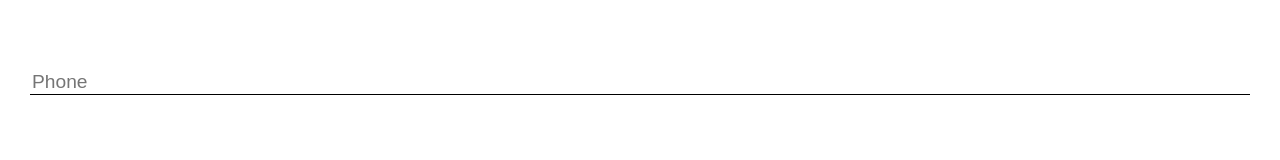
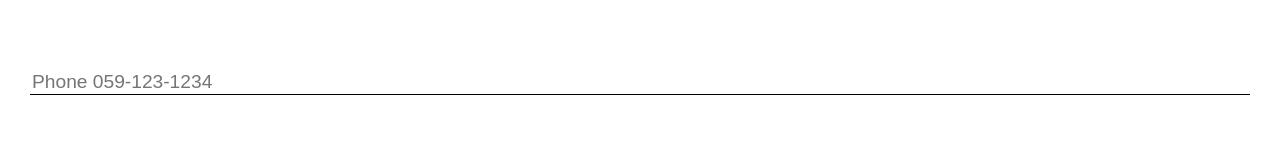
Before and after one commit to fack2/emarket, a React (Create React App) app in the folder client/: page /shipping_info in a window 1280 px wide. Shown: the part 345-505 px from the top of the page. Built offline with nearby package versions, Linux system fonts and the light colour scheme.

Commit message:
solve comment

```diff
--- a/client/src/components/shipping_info/index.js
+++ b/client/src/components/shipping_info/index.js
@@ -16,9 +16,10 @@ class shippingInfo extends Component {
     this.setState({ [name]: value });
   };
 
-  clickButton = () => {
+  handleSubmit(event) {
+    event.preventDefault();
     const { username, phone, Address, Extra_Note } = this.state;
-    if (username !== "" && phone !== "" && Address !== "") {
+
     axios
       .post("/shipping_info", { username, phone, Address, Extra_Note })
       .then(res => {
@@ -33,11 +34,6 @@ class shippingInfo extends Component {
           });
         }
       });
-    }
-  };
-
-  handleSubmit(event) {
-    event.preventDefault();
   }
 
   render() {
@@ -60,11 +56,11 @@ class shippingInfo extends Component {
           <label for="phone"></label>
           <input
             type="tel"
-            id="phone"
             name="phone"
-            placeholder="Phone"
-            minlength="7"
-            maxlength="15"
+            placeholder="Phone 059-123-1234"
+            onChange={this.changeInput}
+            pattern="[0-9]{3}-[0-9]{3}-[0-9]{4}"
+            value={phone}
             required
           ></input>
 
@@ -85,7 +81,7 @@ class shippingInfo extends Component {
             onChange={this.changeInput}
             value={Extra_Note}
           ></input>
-          <button type="submit" className="confirm" onClick={this.clickButton}>
+          <button type="submit" className="confirm">
             Confirm
           </button>
         </form>
```
Lines whose indentation alone changed are shown as unchanged.
